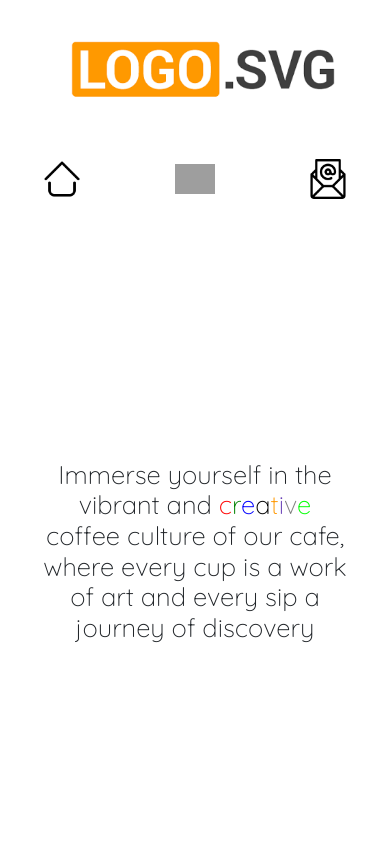
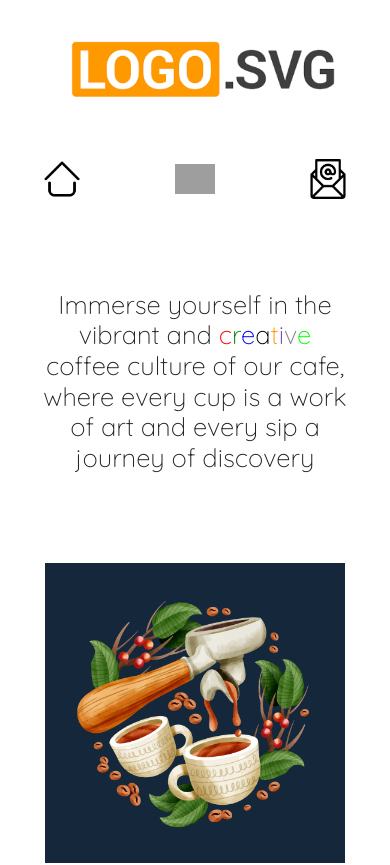
Before and after one commit to gines18/Digital_agency, a React (Create React App) app: page / in a window 390 px wide. Shown: the top 865 px of the page. Built offline with nearby package versions, Linux system fonts and the light colour scheme; no server answers; grey boxes are pictures that could not be loaded.

Commit message:
add margin to Welcome section

```diff
--- a/src/components/Welcome.css
+++ b/src/components/Welcome.css
@@ -19,14 +19,18 @@ h1{
 }
 
 @media (max-width: 390px){
+    .welcome{
+        margin-top: 30px;
+        margin-bottom: 50px;
+    }
     h1{
         font-size: 1.6rem;
         margin: 20px;
     }
 }
+
 @media (max-width: 650px){
     h1{
-
         margin: 40px;
     }
 }
```
